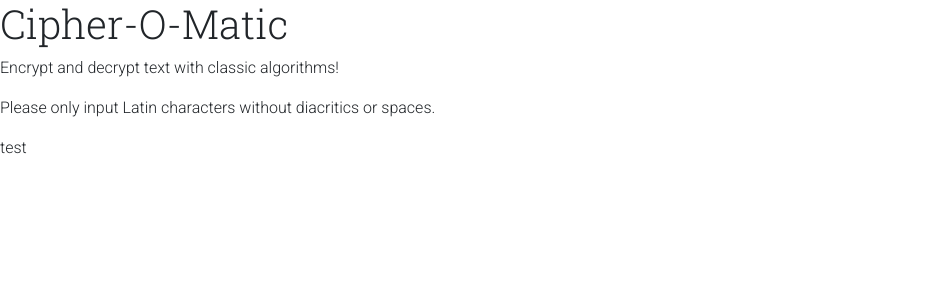
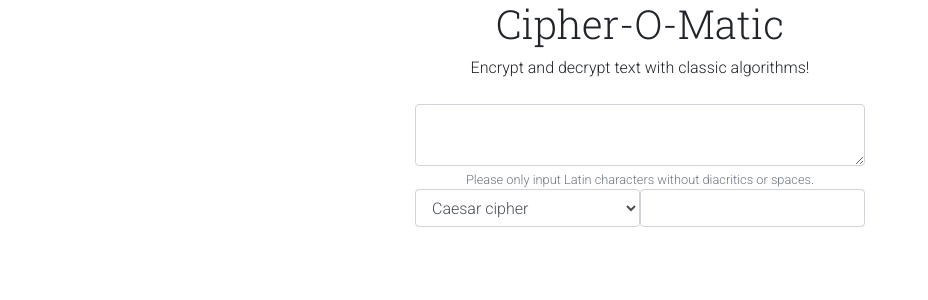
Before and after one commit to Elvirarp92/cipher-o-matic, a React (Create React App) app in the folder client/: page / in a window 1280 px wide. Shown: the top 300 px of the page, without its empty margins (0-928 px from the left). Built offline with nearby package versions, Linux system fonts and the light colour scheme.

Commit message:
layout form

```diff
--- a/client/src/components/App.js
+++ b/client/src/components/App.js
@@ -13,7 +13,6 @@ class App extends Component {
       <main>
         <h1>Cipher-O-Matic</h1>
         <p>Encrypt and decrypt text with classic algorithms!</p>
-        <p>Please only input Latin characters without diacritics or spaces.</p>
         <InputForm />
       </main>
     )
--- /dev/null
+++ b/client/src/components/InputForm/InputForm.css
@@ -0,0 +1,10 @@
+section {
+  max-width: 450px;
+  margin: 24px auto;
+}
+
+.options-container {
+  display: flex;
+  justify-content: space-evenly;
+  align-items: center;
+}
--- a/client/src/components/InputForm/InputForm.js
+++ b/client/src/components/InputForm/InputForm.js
@@ -1,5 +1,8 @@
 import React, { Component } from 'react'
+
 import Form from 'react-bootstrap/Form'
+
+import './InputForm.css'
 
 class InputForm extends Component {
   constructor() {
@@ -10,7 +13,16 @@ class InputForm extends Component {
   render() {
     return (
       <Form.Group as='section'>
-        <p>test</p>
+        <Form.Control as='textarea' name='text' />
+        <Form.Text className='text-muted'>
+          Please only input Latin characters without diacritics or spaces.
+        </Form.Text>
+        <div className='options-container'>
+          <Form.Control as='select' name='cipher'>
+            <option value='caesar'>Caesar cipher</option>
+          </Form.Control>
+          <Form.Control as='input' type='number' name='factor' />
+        </div>
       </Form.Group>
     )
   }
--- a/client/src/index.css
+++ b/client/src/index.css
@@ -8,6 +8,7 @@ font-family: 'Roboto Slab', serif; */
 
 body {
   font-family: 'Roboto', sans-serif;
+  text-align: center;
 }
 
 h1 {
```
